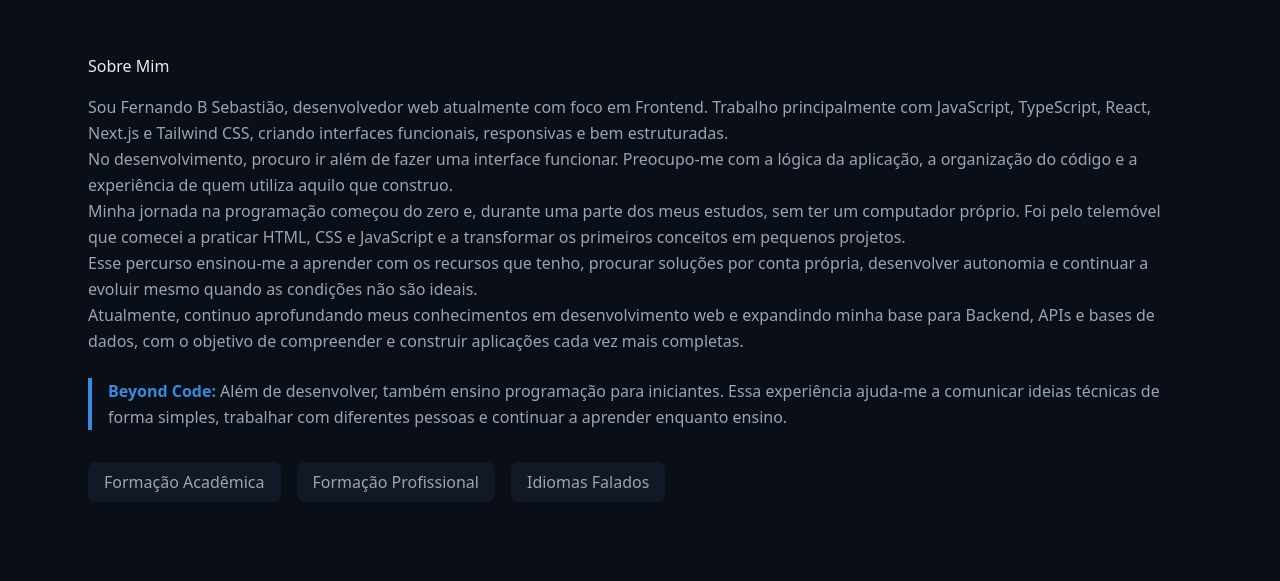
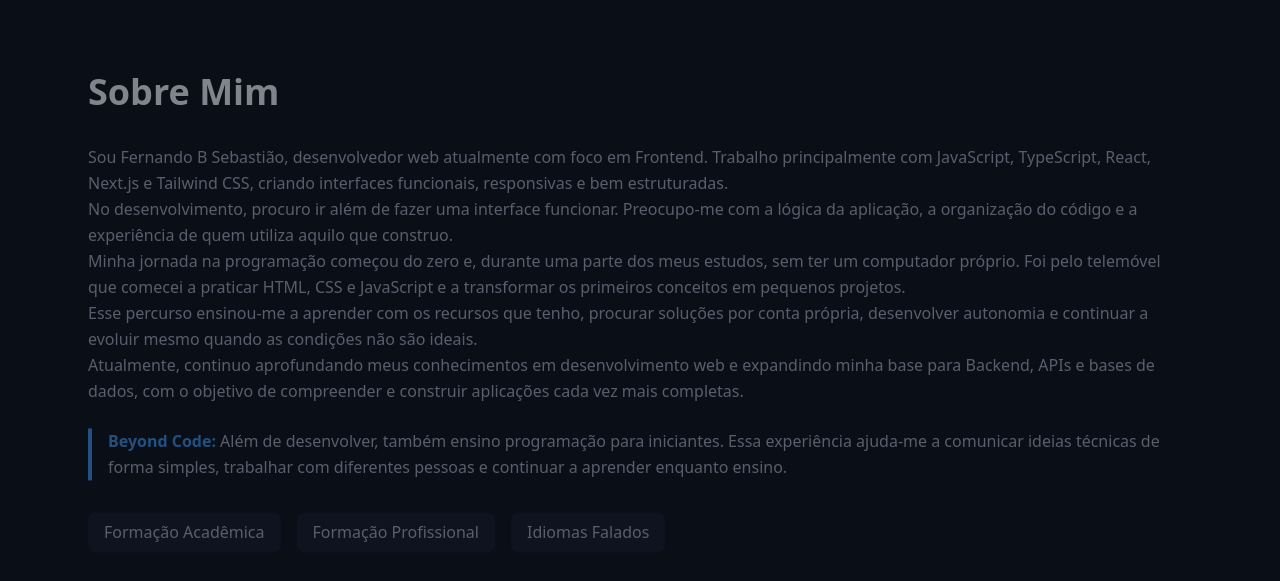
Before and after one commit to fernandev-tech/My-Portfolio, a Next.js app in the folder portfolio/: page / in a window 1280 px wide. Shown: the part 883-1464 px from the top of the page. Built offline with nearby package versions, Linux system fonts and the light colour scheme.

Commit message:
Testando scrollreveal

```diff
--- a/portfolio/src/components/AboutMe/AboutMe.tsx
+++ b/portfolio/src/components/AboutMe/AboutMe.tsx
@@ -1,4 +1,6 @@
 "use client"
+
+import { useInView } from "@/hooks/useInView";
 import { useState } from "react"
 
 type AboutTabs = {
@@ -38,14 +40,26 @@ const aboutTabs: AboutTabs[] = [
 
 export function AboutMe() {
 
+    const { ref, progress } = useInView();
+
+    const easedProgress = 1 - Math.pow(1 - progress, 3);
+    const opacity = progress;
+    const translateY = (1 - progress) * 40;
     const [activeTab, setActiveTab] = useState<string | null>(null)
 
     const contentTab = aboutTabs.find(aboutTab => aboutTab.id === activeTab)
 
 
     return (
-        <section id="sobre" className="max-w-6xl mx-auto px-6 py-20 space-y-4">
-            <h1>Sobre Mim</h1>
+        <section id="sobre"
+            ref={ref}
+            style={{
+                opacity,
+                transform: `translateY(${translateY}px)`,
+            }}
+            className={`max-w-6xl mx-auto px-6 py-20 space-y-4 transition-all duration-700 ease-out`}>
+
+            <h2 className="text-4xl font-bold mb-8">Sobre Mim</h2>
             <div className="text-text-secondary leading-relaxed">
 
                 <p >
@@ -88,15 +102,16 @@ export function AboutMe() {
                         className={`px-4 py-2 rounded-lg font-medium transition-colors ${aboutTab.id === activeTab ? "bg-accent text-primary" : "bg-surface text-text-secondary"}
 `}
                         onClick={() => {
-                            console.log("cliquei em:", aboutTab.id);
-                            setActiveTab(aboutTab.id)
                             aboutTab.id === activeTab ? setActiveTab(null) : setActiveTab(aboutTab.id)
                         }}>
                         {aboutTab.label}
                     </button>
                 ))}
             </div>
-            <div className={contentTab ? "mt-6 p-6 bg-surface rounded-xl" : ""}>
+            <div
+                className={`overflow-hidden transition-all duration-300 ease-in-out
+                    ${contentTab ? "max-h-250 opacity-100 mt-6 p-6 bg-surface rounded-xl" : "max-h-0 opacity-0"
+                    }`}>
                 {contentTab?.format === "list" ? (
                     <ul className="space-y-2">
                         {contentTab.content.map((item, index) => (
--- a/portfolio/src/components/Hero/Hero.tsx
+++ b/portfolio/src/components/Hero/Hero.tsx
@@ -1,3 +1,5 @@
+"use client"
+import { useInView } from "@/hooks/useInView";
 import { FaGithub, FaLinkedin, FaFacebook } from "react-icons/fa";
 import Image from "next/image"
 
@@ -13,8 +15,11 @@ const workLinks: WorkLinks[] = [
 ]
 
 export function Hero() {
+
+
     return (
-        <section className="max-w-6xl mx-auto px-6 py-20 min-h-screen">
+        <section
+            className={`max-w-6xl mx-auto px-6 py-20 min-h-screen transition-all duration-700 ease-out `}>
             <div className="flex items-center gap-6">
                 <div className="flex flex-col gap-6 flex-1">
                     <h1 className="text-5xl font-bold leading-tight">Fernando B Sebastião</h1>
@@ -32,7 +37,7 @@ export function Hero() {
                 </div>
                 <div className="flex justify-center items-center shrink-0 flex-1">
                     <Image
-                        className="w-90 h-130 rounded-2xl"
+                        className="object-cover w-90 h-130 rounded-2xl"
                         src="/Perfil-Dev.png"
                         alt="Foto de Fernando B Sebastião"
                         width={400}
--- /dev/null
+++ b/portfolio/src/hooks/useInView.ts
@@ -0,0 +1,46 @@
+"use client";
+
+import { useEffect, useRef, useState } from "react";
+
+export function useInView() {
+  /*Criando a caixinha que será preenchida mais tarde pelo React de forma automática. Ela começa vazia. Ele guarda a referência de um elemento HTML*/
+  const ref = useRef<HTMLElement>(null)
+  /*"Quanto o elemento já avançou no seu percurso de entrada?". A animação ainda não começou (0).*/
+  const [progress, setProgress] = useState(0);
+
+  /*O useEffect roda depois que o React desenha os componentes na tela*/
+  useEffect(() => {
+    const handleScroll = () => {
+      if (!ref.current) return;
+
+      /*Como obter a altura da tela?*/
+      const rect = ref.current.getBoundingClientRect();
+
+      console.log(rect.top);
+
+      const viewportHeight = window.innerHeight;
+      /*Como calcular start?*/
+      const start = viewportHeight * 0.9;
+      /*Como calcular end?*/
+      const end = viewportHeight * 0.3;
+      /*Como calcular progress?
+       Medir o avanço.*/
+      const rawProgress = (start - rect.top) / (start - end)
+      /*Como limitar progress entre 0 e 1?
+      garante que esse avanço fique dentro do intervalo que queremos.*/
+      const clampedProgress = Math.min(Math.max(rawProgress, 0), 1);
+      setProgress(clampedProgress);
+
+    };
+
+
+    window.addEventListener("scroll", handleScroll);
+
+    return () => {
+      window.removeEventListener("scroll", handleScroll);
+    };
+  }, []);
+
+  return { ref, progress };
+
+}
```
Also changed, not shown: 2 other files (tests, documents, lock files or other folders).
